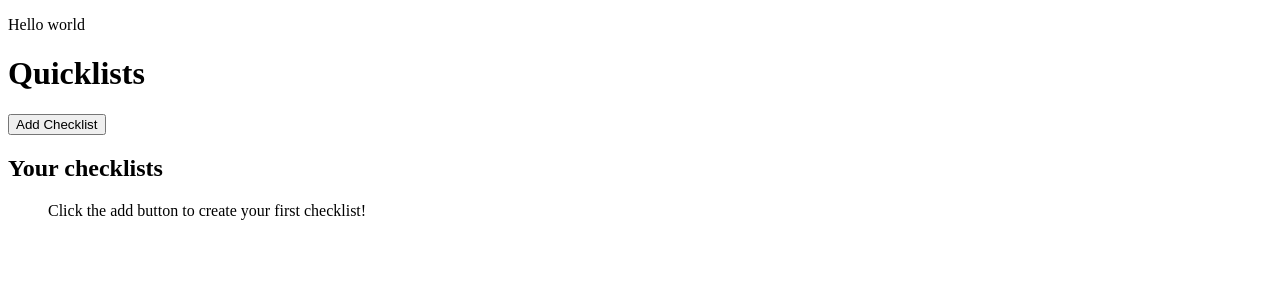
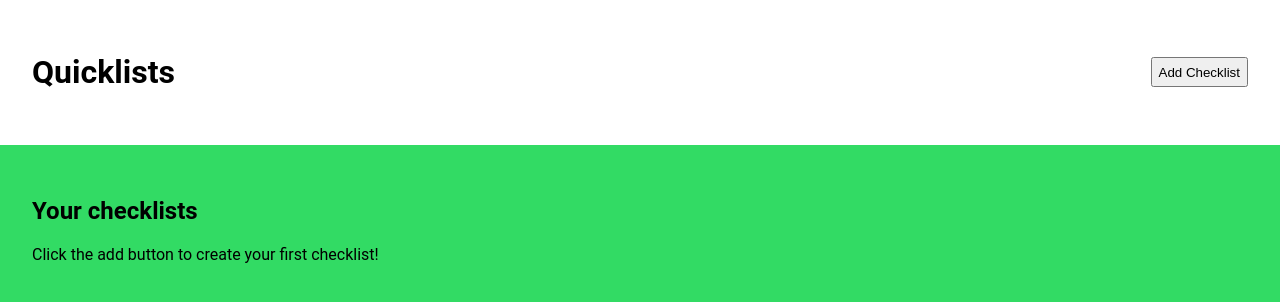
Before and after one commit to DjurreAikema/Angular-Reference-Project, an Angular app: page /home in a window 1280 px wide. Shown: the top 302 px of the page. Built offline with nearby package versions, Linux system fonts and the light colour scheme.

Commit message:
Styling and Theming

```diff
--- a/src/app/checklist/ui/checklist-header.component.ts
+++ b/src/app/checklist/ui/checklist-header.component.ts
@@ -20,7 +20,14 @@
         <button (click)="addItem.emit()">Add item</button>
       </div>
     </header>
-  `
+  `,
+  styles: [
+    `
+      button {
+        margin-left: 1rem;
+      }
+    `,
+  ]
 })
 export class ChecklistHeaderComponent {
   checklist = input.required<Checklist>();
--- a/src/app/checklist/ui/checklist-item-list.component.ts
+++ b/src/app/checklist/ui/checklist-item-list.component.ts
@@ -28,7 +28,29 @@
         }
       </ul>
     </section>
-  `
+  `,
+  styles: [
+    `
+      ul {
+        padding: 0;
+        margin: 0;
+      }
+
+      li {
+        font-size: 1.5em;
+        display: flex;
+        justify-content: space-between;
+        background: var(--color-light);
+        list-style-type: none;
+        margin-bottom: 1rem;
+        padding: 1rem;
+
+        button {
+          margin-left: 1rem;
+        }
+      }
+    `,
+  ]
 })
 export class ChecklistItemListComponent {
   checklistItems = input.required<ChecklistItem[]>();
--- a/src/app/home/home.component.ts
+++ b/src/app/home/home.component.ts
@@ -14,8 +14,6 @@
     ChecklistListComponent
   ],
   template: `
-    <p>Hello world</p>
-
     <header>
       <h1>Quicklists</h1>
       <button (click)="checklistBeingEdited.set({})">Add Checklist</button>
--- a/src/app/home/ui/checklist-list.component.ts
+++ b/src/app/home/ui/checklist-list.component.ts
@@ -24,7 +24,29 @@
         <p>Click the add button to create your first checklist!</p>
       }
     </ul>
-  `
+  `,
+  styles: [
+    `
+      ul {
+        padding: 0;
+        margin: 0;
+      }
+
+      li {
+        font-size: 1.5em;
+        display: flex;
+        justify-content: space-between;
+        background: var(--color-light);
+        list-style-type: none;
+        margin-bottom: 1rem;
+        padding: 1rem;
+
+        button {
+          margin-left: 1rem;
+        }
+      }
+    `,
+  ]
 })
 export class ChecklistListComponent {
   checklists = input.required<Checklist[]>();
--- a/src/styles.scss
+++ b/src/styles.scss
@@ -1 +1,44 @@
-/* You can add global styles to this file, and also import other style files */
+:root {
+  --color-primary: #32db64;
+  --color-secondary: #2dd36f;
+  --color-dark: #1c1d3b;
+  --color-light: #ffffff;
+}
+
+html {
+  height: 100%;
+}
+
+body {
+  margin: 0;
+  height: 100%;
+  background: var(--color-dark);
+  font-family: "Roboto", sans-serif;
+}
+
+header {
+  display: flex;
+  justify-content: space-between;
+  align-items: center;
+  padding: 2rem;
+  background: var(--color-light);
+}
+
+section {
+  height: 100%;
+  padding: 2rem;
+  background: var(--color-primary);
+}
+
+button {
+  height: 30px;
+}
+
+.dialog-container {
+  position: absolute !important;
+  background: var(--color-dark);
+  top: 0;
+  bottom: 0;
+  right: 0;
+  left: 0;
+}
```
